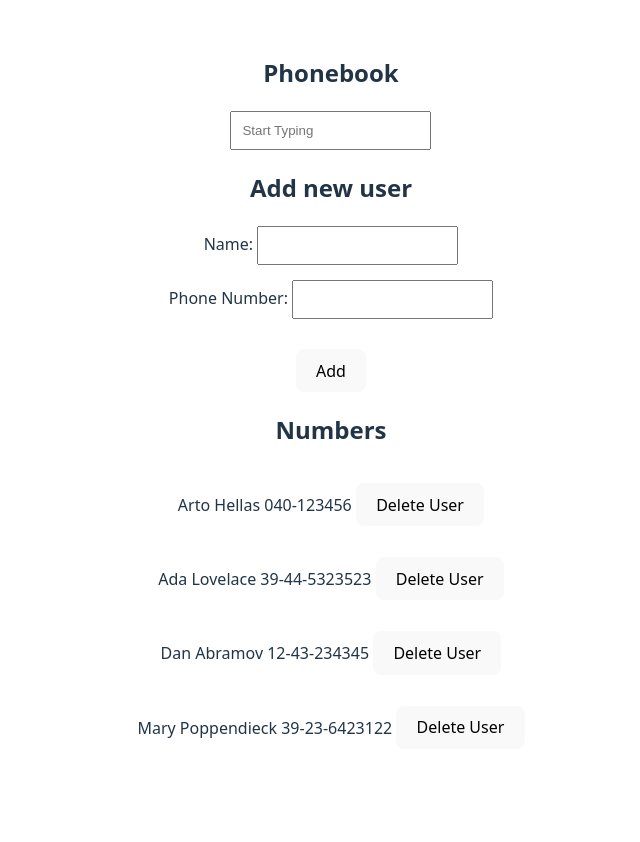
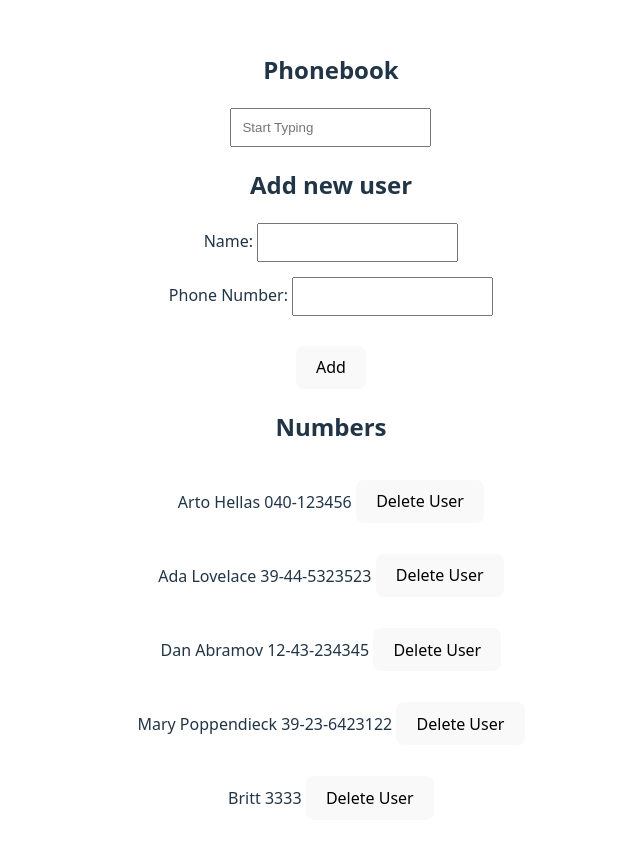
Before and after one commit to Haupt04/MOOC-Full-Stack, a React (Vite) app in the folder part2/phonebook/: page / in a window 1280 px wide. Shown: the top 842 px of the page, without its empty margins (309-949 px from the left). Before the commit the page ends 800 px from the top, so only its background shows below. Built offline with nearby package versions, Linux system fonts and the light colour scheme; data requests are answered from the project's data file.

Commit message:
Completed 2.15

```diff
--- a/part2/phonebook/db.json
+++ b/part2/phonebook/db.json
@@ -19,6 +19,11 @@
       "name": "Mary Poppendieck",
       "number": "39-23-6423122",
       "id": "4"
+    },
+    {
+      "name": "Britt",
+      "number": "3333",
+      "id": "03a0"
     }
   ]
 }
--- a/part2/phonebook/src/App.jsx
+++ b/part2/phonebook/src/App.jsx
@@ -42,6 +42,7 @@ const App = () => {
 
     const check = persons.find((person) => person.name === newName)
 
+
     if (!check) {
       Server.createEntry(personObject)
       .then(response => {
@@ -51,7 +52,16 @@ const App = () => {
       })
 
     } else {
-      window.alert(`${newName} is already in the phonebook`)
+      const confirm = window.confirm(`${check.name} is already added to the phonebook, replace the old number with a new number? `)
+      if (confirm){
+        Server.updatePerson(check.id, personObject)
+      .then(response => {
+        setPersons(persons.map(person => person.id !== check.id ? person: response))
+        setNewName('')
+        setNum('')
+      })
+      }
+
     }
   }
 
--- a/part2/phonebook/src/components/Persons.jsx
+++ b/part2/phonebook/src/components/Persons.jsx
@@ -1,7 +1,7 @@
 const Persons = ({ persons, deletePerson }) => (
   <>
     {persons.map(person => (
-      <div key={person.name}>
+      <div key={person.id}>
         <p> {person.name} {person.number} <button onClick={() => deletePerson(person.id, person.name)}>Delete User</button></p>
       </div>
 
--- a/part2/phonebook/src/server.js
+++ b/part2/phonebook/src/server.js
@@ -20,6 +20,11 @@ const deletePerson = id => {
     return axios.delete(`http://localhost:3001/persons/${id}`)
 }
 
+const updatePerson = (id, newPerson) => {
+    const request = axios.put(`http://localhost:3001/persons/${id}`,newPerson)
+    return request.then(response => response.data)
+}
 
 
-export default {createEntry, getAllPerson, deletePerson}
+
+export default {createEntry, getAllPerson, deletePerson, updatePerson}
```
